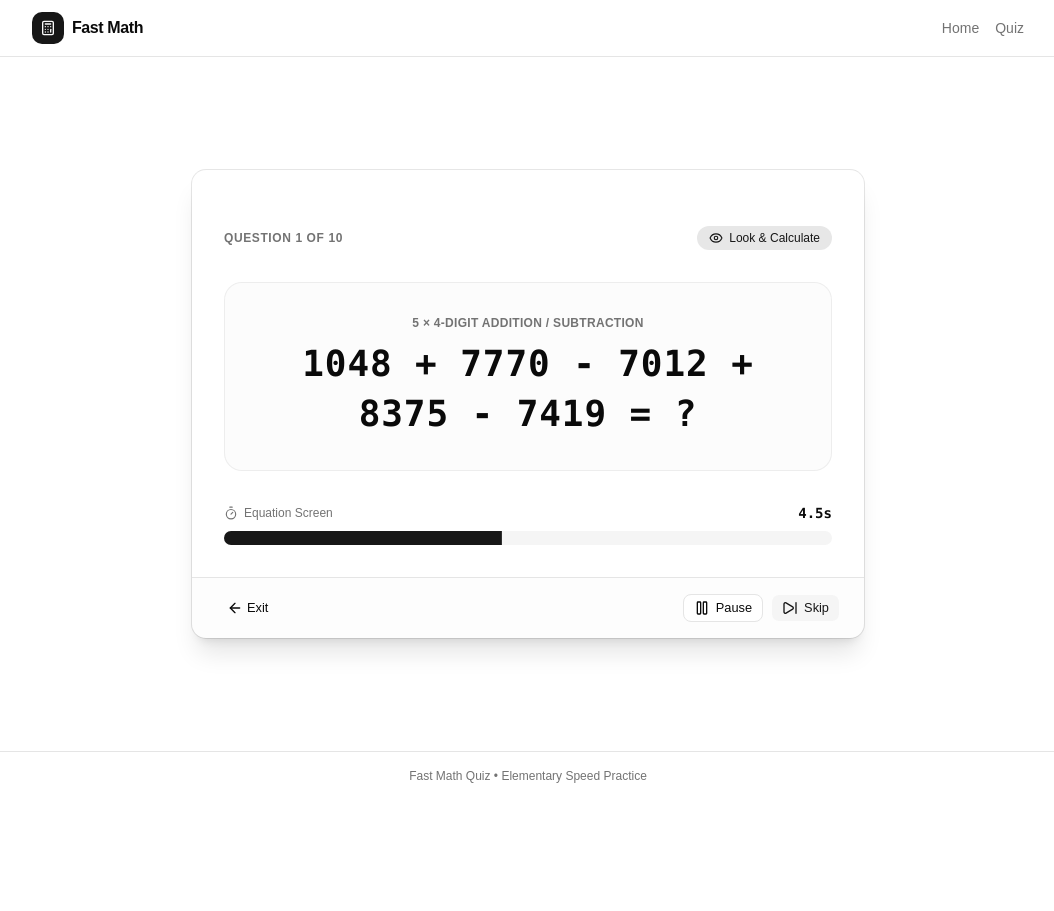
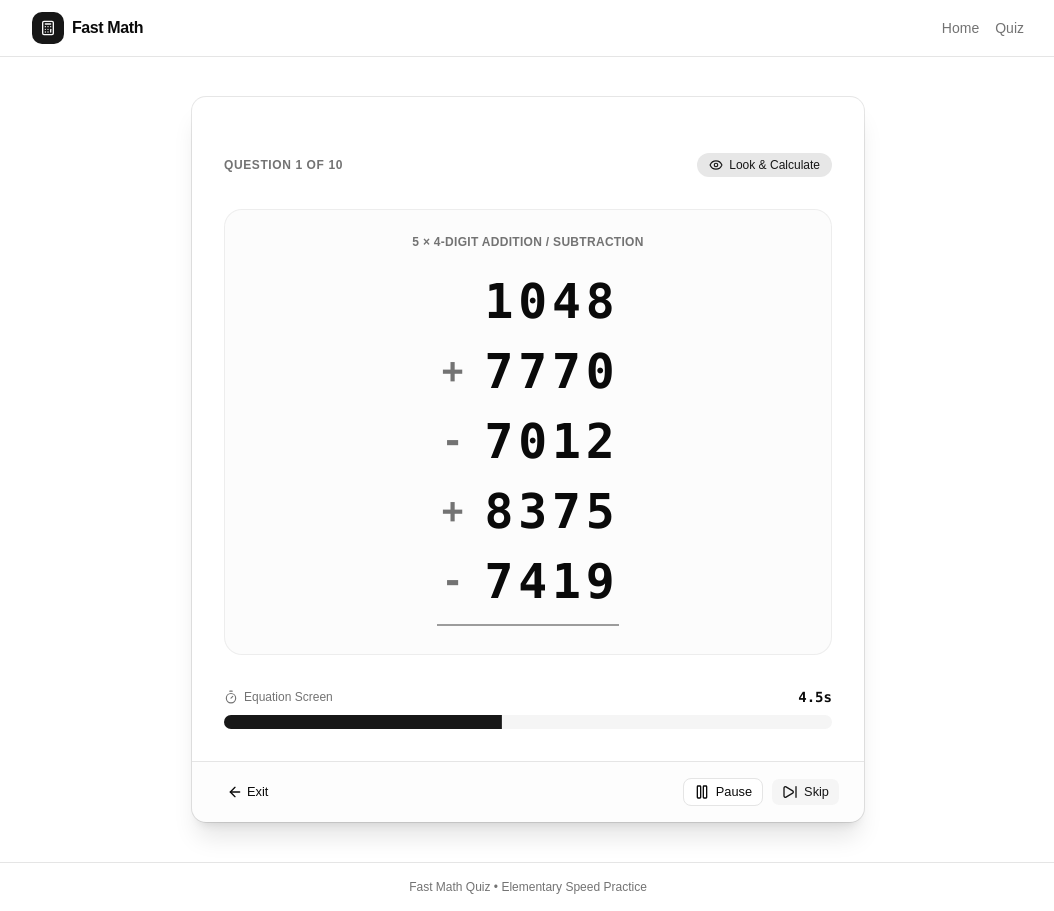
Before and after one commit to lanipark/quiz-fast-math, a React (Vite) app: page /quiz in a window 1280 px wide. Shown: the whole page, without its empty margins (112-1166 px from the left). Before the commit the page ends 800 px from the top, so only its background shows below. Built offline with nearby package versions, Linux system fonts and the light colour scheme.

Commit message:
feat: implement column terms for five-4digit-add-sub questions in QuizDisplay

```diff
--- a/src/components/quiz/QuizDisplay.tsx
+++ b/src/components/quiz/QuizDisplay.tsx
@@ -21,6 +21,27 @@ export function QuizDisplay({
     Math.min(100, (remainingSeconds / totalSeconds) * 100),
   );
 
+  const columnTerms =
+    question.columnTerms ??
+    (question.category === "five-4digit-add-sub"
+      ? (() => {
+          const tokens = question.equation.split(" ");
+          if (tokens.length >= 3) {
+            const terms: { operator?: "+" | "-"; value: number }[] = [
+              { value: Number(tokens[0]) },
+            ];
+            for (let i = 1; i < tokens.length; i += 2) {
+              terms.push({
+                operator: tokens[i] as "+" | "-",
+                value: Number(tokens[i + 1]),
+              });
+            }
+            return terms;
+          }
+          return undefined;
+        })()
+      : undefined);
+
   return (
     <div className="flex flex-col items-center justify-center space-y-8 py-4">
       {/* Question Header & Phase Pill */}
@@ -35,21 +56,41 @@ export function QuizDisplay({
       </div>
 
       {/* Main Flash Math Equation Display */}
-      <div className="flex flex-col items-center justify-center min-h-[180px] w-full rounded-2xl bg-muted/30 border border-border/60 py-8 px-4 sm:px-6 transition-all space-y-2">
+      <div className="flex flex-col items-center justify-center min-h-[220px] w-full rounded-2xl bg-muted/30 border border-border/60 py-6 px-4 sm:px-6 transition-all space-y-3">
         <div className="text-xs font-semibold tracking-wide text-muted-foreground uppercase">
           {question.categoryLabel}
         </div>
+
+        {columnTerms ? (
+          <div className="flex flex-col items-center justify-center w-full py-1">
+            <div className="inline-flex flex-col font-mono text-3xl sm:text-4xl md:text-5xl font-bold select-none">
+              {columnTerms.map((term, index) => (
+                <div
+                  key={index}
+                  className="flex items-center justify-end gap-3 sm:gap-4 tabular-nums leading-snug py-0.5"
+                >
+                  <span className="w-6 sm:w-8 text-center text-muted-foreground font-semibold text-2xl sm:text-3xl md:text-4xl">
+                    {term.operator ?? ""}
+                  </span>
+                  <span className="text-right tracking-widest font-mono">
+                    {term.value}
+                  </span>
+                </div>
+              ))}
+              <div className="border-b-2 border-foreground/40 w-full mt-2" />
+            </div>
+          </div>
+        ) : (
           <div
             className={`font-mono font-bold tracking-normal sm:tracking-wide text-foreground select-none tabular-nums text-center break-words max-w-full leading-snug ${
-            question.category === "five-4digit-add-sub"
-              ? "text-2xl sm:text-3xl md:text-4xl"
-              : question.category === "bracket-mul"
+              question.category === "bracket-mul"
                 ? "text-3xl sm:text-4xl md:text-5xl"
                 : "text-5xl sm:text-6xl md:text-7xl"
             }`}
           >
             {question.equation} = ?
           </div>
+        )}
       </div>
 
       {/* Countdown Progress Bar & Timer */}
--- a/src/lib/math.ts
+++ b/src/lib/math.ts
@@ -63,6 +63,14 @@ export function generateFive4DigitAddSub(
     equation += ` ${operators[i]} ${numbers[i + 1]}`;
   }
 
+  const columnTerms = [
+    { value: numbers[0] },
+    { operator: operators[0], value: numbers[1] },
+    { operator: operators[1], value: numbers[2] },
+    { operator: operators[2], value: numbers[3] },
+    { operator: operators[3], value: numbers[4] },
+  ];
+
   return {
     id,
     questionNumber,
@@ -70,6 +78,7 @@ export function generateFive4DigitAddSub(
     answer: runningTotal,
     category: "five-4digit-add-sub",
     categoryLabel: "5 × 4-Digit Addition / Subtraction",
+    columnTerms,
   };
 }
 
--- a/src/types/quiz.ts
+++ b/src/types/quiz.ts
@@ -1,4 +1,9 @@
 export type QuizCategory = "five-4digit-add-sub" | "bracket-mul" | "division";
+
+export interface ColumnTerm {
+  operator?: "+" | "-";
+  value: number;
+}
 
 export interface QuizItem {
   id: number;
@@ -7,6 +12,7 @@ export interface QuizItem {
   answer: number;
   category: QuizCategory;
   categoryLabel: string;
+  columnTerms?: ColumnTerm[];
 }
 
 export type QuizPhase = "question" | "wait";
```
Lines whose indentation alone changed are shown as unchanged.
